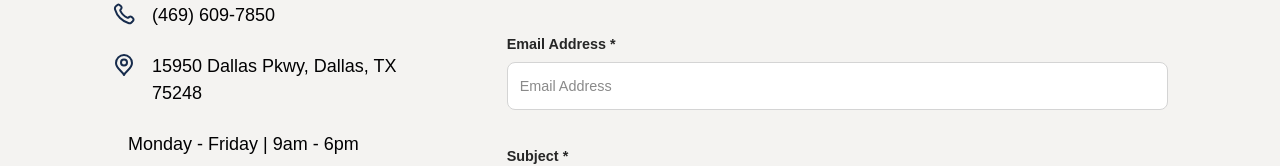
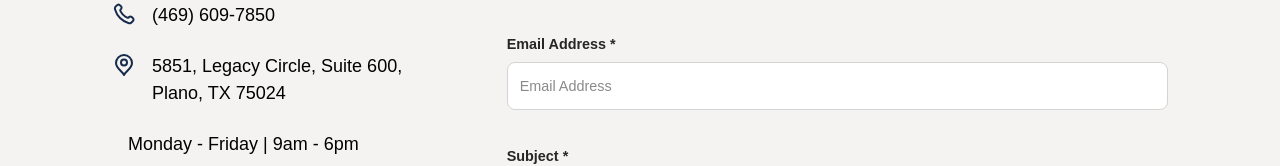
Before and after one commit to Ayokunlewaakinnawo/magbegor-law-firm, a plain HTML site: page contact.html in a window 1280 px wide. Shown: the part 558-724 px from the top of the page. Drawn offline with nearby package versions, Linux system fonts and the light colour scheme; a script that the page names is missing.

Commit message:
initial commit

```diff
--- a/contact.html
+++ b/contact.html
@@ -183,7 +183,7 @@
                                 <path d="M12 22C14 18 20 15.4183 20 10C20 5.58172 16.4183 2 12 2C7.58172 2 4 5.58172 4 10C4 15.4183 10 18 12 22Z" stroke="currentColor" stroke-width="2" stroke-linecap="round" stroke-linejoin="round"></path>
                               </svg></div>
                           </div>
-                          <a href="#" class="contact-links">15950 Dallas Pkwy, Dallas, TX 75248</a>
+                          <a href="#" class="contact-links">5851, Legacy Circle, Suite 600, Plano, TX 75024</a>
                         </div>
                         <div id="w-node-ee17598d-5cc4-0667-3532-857605ec6e66-0119884f" class="contact-list-item">
                           <div class="contact-list-icon-wrapper"></div>
```
